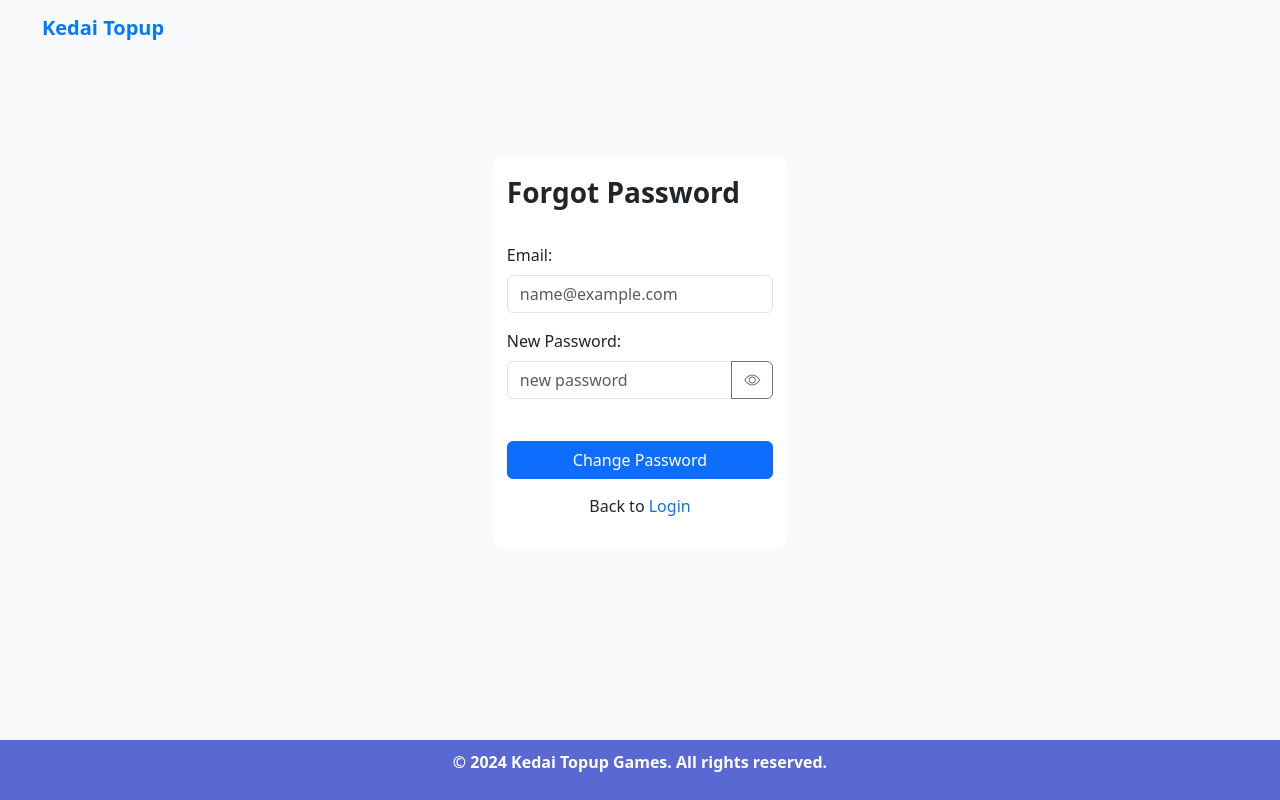
After one commit to zuyatna/kedai-topup-games-php, a PHP site: page /assets/pages/forgot-password.php in a window 1280 px wide. The commit adds this page. Run offline with PHP 8.4, Linux system fonts and the light colour scheme.

Commit message:
fix: password and new password

```diff
--- /dev/null
+++ b/assets/pages/forgot-password.php
@@ -0,0 +1,78 @@
+<?php
+session_start();
+require_once '../config/config.php';
+
+if ($_SERVER['REQUEST_METHOD'] == 'POST') {
+    if (isset($_POST['change_password'])) {
+        $password = $_POST['password'];
+        $email = $_POST['email'];
+
+        $insert_query = "UPDATE user SET password = '$password' WHERE email = '$email'";
+
+        if (mysqli_query($mysqli, $insert_query)) {
+            echo "<script>alert('Change password successful!'); window.location.href='login.php';</script>";
+        } else {
+            echo "<script>alert('Change password failed'); window.location.href='login.php';</script>";
+        }
+    }
+}
+?>
+<!DOCTYPE html>
+<html lang="en">
+<head>
+    <meta charset="UTF-8">
+    <meta name="viewport" content="width=device-width, initial-scale=1.0">
+    <title>Forgot Password</title>
+    <link href="https://cdn.jsdelivr.net/npm/bootstrap@5.3.3/dist/css/bootstrap.min.css" rel="stylesheet" integrity="sha384-QWTKZyjpPEjISv5WaRU9OFeRpok6YctnYmDr5pNlyT2bRjXh0JMhjY6hW+ALEwIH" crossorigin="anonymous">
+    <link rel="stylesheet" href="https://cdn.jsdelivr.net/npm/bootstrap-icons@1.11.3/font/bootstrap-icons.min.css">
+    <link rel="stylesheet" href="../css/style.css">
+</head>
+<body class="body bg-light body-margin">
+    <div id="particles-js"></div>
+    <header>
+        <nav class="navbar navbar-expand-lg navbar-mid">
+            <div class="container-fluid">
+                <a class="navbar-brand fw-bold color-primary logo-color" href="../../index.php" style="color: #007bff;">Kedai Topup</a>
+            </div>
+        </nav>
+    </header>
+
+    <main>
+        <section>
+            <div class="container form-login form-margin-top">
+                <div class="canvas-form">
+                    <p class="fs-3 fw-semibold">Forgot Password</p>
+                    <div class="row justify-content-center margin-section">
+                        <div class="col">
+                            <form method="POST" action="">
+                                <div class="mb-3">
+                                    <label for="exampleFormControlInput1" class="form-label">Email:</label>
+                                    <input type="email" class="form-control" id="exampleFormControlInput1" name="email" placeholder="name@example.com">
+                                </div>
+                                <div class="mb-3">
+                                    <label for="exampleFormControlInput2" class="form-label">New Password:</label>
+                                    <div class="input-group">
+                                        <input type="password" class="form-control" id="exampleFormControlInput2" name="password" placeholder="new password">
+                                        <button class="btn btn-outline-secondary" type="button" id="togglePassword">
+                                            <i class="bi bi-eye"></i>
+                                        </button>
+                                    </div>
+                                </div>
+                                <button class="btn btn-primary btn-login" type="submit" name="change_password">Change Password</button>
+                            </form>
+                            <p class="text-center text-margin-top">Back to <a class="text-decoration-none" href="../pages/login.php">Login</a></p>
+                        </div>
+                    </div>
+                </div>
+            </div>
+        </section>
+    </main>
+
+    <footer class="footer">
+        <p class="fs-6 fw-semibold">&copy; 2024 Kedai Topup Games. All rights reserved.</p>
+    </footer>
+
+    <script src="../scripts/script.js"></script>
+    <script src="https://cdn.jsdelivr.net/npm/bootstrap@5.3.3/dist/js/bootstrap.bundle.min.js" integrity="sha384-YvpcrYf0tY3lHB60NNkmXc5s9fDVZLESaAA55NDzOxhy9GkcIdslK1eN7N6jIeHz" crossorigin="anonymous"></script>
+</body>
+</html>
--- a/assets/pages/login.php
+++ b/assets/pages/login.php
@@ -54,7 +54,7 @@ if ($_SERVER['REQUEST_METHOD'] == 'POST') {
                                 <div class="mb-3">
                                     <label for="exampleFormControlInput2" class="form-label">Password:</label>
                                     <div class="input-group">
-                                        <input type="password" class="form-control" id="exampleFormControlInput2" name="password" placeholder="Password" required>
+                                        <input type="password" class="form-control" id="exampleFormControlInput2" name="password" placeholder="password" required>
                                         <button class="btn btn-outline-secondary" type="button" id="togglePassword">
                                             <i class="bi bi-eye"></i>
                                         </button>
@@ -69,7 +69,7 @@ if ($_SERVER['REQUEST_METHOD'] == 'POST') {
                                         <label class="form-check-label" for="rememberMe">Remember me</label>
                                     </div>
                                     <div class="col d-flex justify-content-end">
-                                        <a href="#" class="text-decoration-none">Forgot password?</a>
+                                        <a href="../pages/forgot-password.php" class="text-decoration-none">Forgot password?</a>
                                     </div>
                                 </div>
                                 <button class="btn btn-primary btn-login" type="submit">Login</button>
--- a/assets/pages/signup.php
+++ b/assets/pages/signup.php
@@ -70,7 +70,7 @@ if ($_SERVER["REQUEST_METHOD"] == "POST") {
                                 <div class="mb-3">
                                     <label for="exampleFormControlInput2" class="form-label">Password:</label>
                                     <div class="input-group">
-                                        <input type="password" class="form-control" id="exampleFormControlInput2" name="password" placeholder="Password">
+                                        <input type="password" class="form-control" id="exampleFormControlInput2" name="password" placeholder="password">
                                         <button class="btn btn-outline-secondary" type="button" id="togglePassword">
                                             <i class="bi bi-eye"></i>
                                         </button>
@@ -79,7 +79,7 @@ if ($_SERVER["REQUEST_METHOD"] == "POST") {
                                 <div class="mb-3">
                                     <label for="exampleFormControlInput3" class="form-label">Confirm Password:</label>
                                     <div class="input-group">
-                                        <input type="password" class="form-control" id="exampleFormControlInput3" name="confirm_password" placeholder="Confirm Password">
+                                        <input type="password" class="form-control" id="exampleFormControlInput3" name="confirm_password" placeholder="confirm password">
                                         <button class="btn btn-outline-secondary" type="button" id="togglePassword1">
                                             <i class="bi bi-eye"></i>
                                         </button>
```
Also changed, not shown: assets/pages/profile.php (+34 -12 lines).
